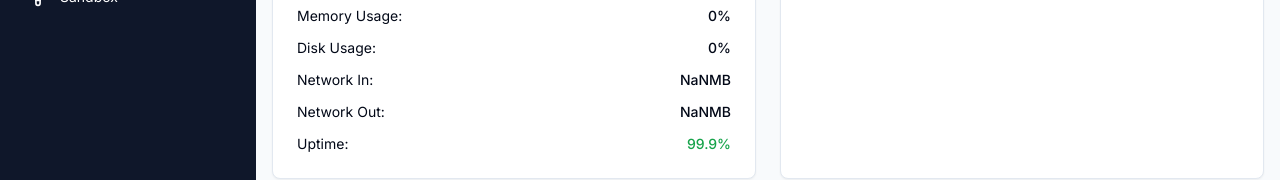
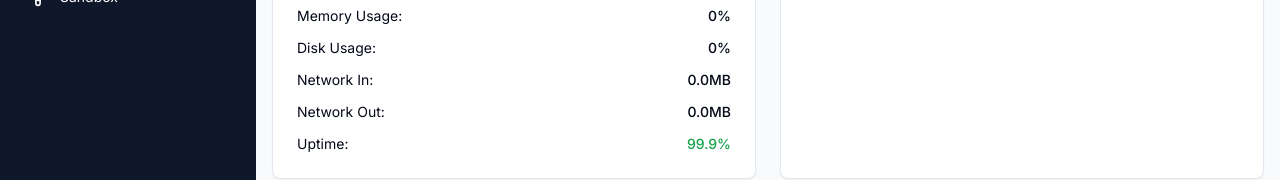
Before and after one commit to monodox/compound-agent, a Next.js app: page /console/infrastructure/vultr in a window 1280 px wide. Shown: the part 409-589 px from the top of the page. Built offline with nearby package versions, Linux system fonts and the light colour scheme; no server answers.

Commit message:
feat: Enhance Vultr console with type definitions for instances, metrics, and executions

```diff
--- a/src/app/console/infrastructure/vultr/page.tsx
+++ b/src/app/console/infrastructure/vultr/page.tsx
@@ -8,10 +8,42 @@ import { mockIntegrationData, isTestCredentials } from '@/lib/mock-integrations'
 import { isTestUser } from '@/lib/auth'
 import { useState, useEffect } from 'react'
 
+interface VultrInstance {
+  id: string
+  label: string
+  status: string
+  region: string
+  plan: string
+  main_ip: string
+  vcpu_count: number
+  ram: number
+  disk: number
+}
+
+interface VultrMetrics {
+  cpu_percentage: number
+  memory_percentage: number
+  disk_percentage: number
+  network_in?: number
+  network_out?: number
+}
+
+interface VultrExecution {
+  id: string
+  workflowId: string
+  status: string
+  startTime: string
+  duration?: number
+  results?: {
+    success: boolean
+    optimizations?: string[]
+  }
+}
+
 export default function VultrConsole() {
-  const [instances, setInstances] = useState([])
-  const [metrics, setMetrics] = useState({ cpu_percentage: 0, memory_percentage: 0, disk_percentage: 0 })
-  const [executions, setExecutions] = useState([])
+  const [instances, setInstances] = useState<VultrInstance[]>([])
+  const [metrics, setMetrics] = useState<VultrMetrics>({ cpu_percentage: 0, memory_percentage: 0, disk_percentage: 0 })
+  const [executions, setExecutions] = useState<VultrExecution[]>([])
 
   const fetchVultrData = async () => {
     try {
@@ -105,11 +137,11 @@ export default function VultrConsole() {
                 </div>
                 <div className="flex justify-between text-sm">
                   <span>Network In:</span>
-                  <span className="font-medium">{((metrics as any).network_in / 1000000).toFixed(1)}MB</span>
+                  <span className="font-medium">{((metrics.network_in || 0) / 1000000).toFixed(1)}MB</span>
                 </div>
                 <div className="flex justify-between text-sm">
                   <span>Network Out:</span>
-                  <span className="font-medium">{((metrics as any).network_out / 1000000).toFixed(1)}MB</span>
+                  <span className="font-medium">{((metrics.network_out || 0) / 1000000).toFixed(1)}MB</span>
                 </div>
                 <div className="flex justify-between text-sm">
                   <span>Uptime:</span>
@@ -125,7 +157,7 @@ export default function VultrConsole() {
             </CardHeader>
             <CardContent>
               <div className="space-y-3">
-                {executions.length > 0 ? executions.map((exec: any) => (
+                {executions.length > 0 ? executions.map((exec) => (
                   <div key={exec.id} className="p-3 border rounded-lg">
                     <div className="flex justify-between items-center mb-2">
                       <span className="font-medium text-sm">{exec.workflowId}</span>
@@ -168,7 +200,7 @@ export default function VultrConsole() {
                   <div>[2024-01-15 14:30:25] INFO: Worker instance {instances[0]?.id} started successfully</div>
                   <div>[2024-01-15 14:29:18] INFO: Health check passed - CPU: {metrics.cpu_percentage}%, Memory: {metrics.memory_percentage}%</div>
                   <div>[2024-01-15 14:28:45] INFO: Workflow execution completed in {executions[0]?.duration || 145}s</div>
-                  <div>[2024-01-15 14:27:32] INFO: Network traffic: {((metrics as any).network_in / 1000000).toFixed(1)}MB in, {((metrics as any).network_out / 1000000).toFixed(1)}MB out</div>
+                  <div>[2024-01-15 14:27:32] INFO: Network traffic: {((metrics.network_in || 0) / 1000000).toFixed(1)}MB in, {((metrics.network_out || 0) / 1000000).toFixed(1)}MB out</div>
                   <div>[2024-01-15 14:26:15] INFO: Disk usage at {metrics.disk_percentage}% - within normal limits</div>
                   <div>[2024-01-15 14:25:08] INFO: Auto-scaling evaluation: current capacity sufficient</div>
                   <div>[2024-01-15 14:24:22] INFO: Security scan completed - no vulnerabilities detected</div>
```
